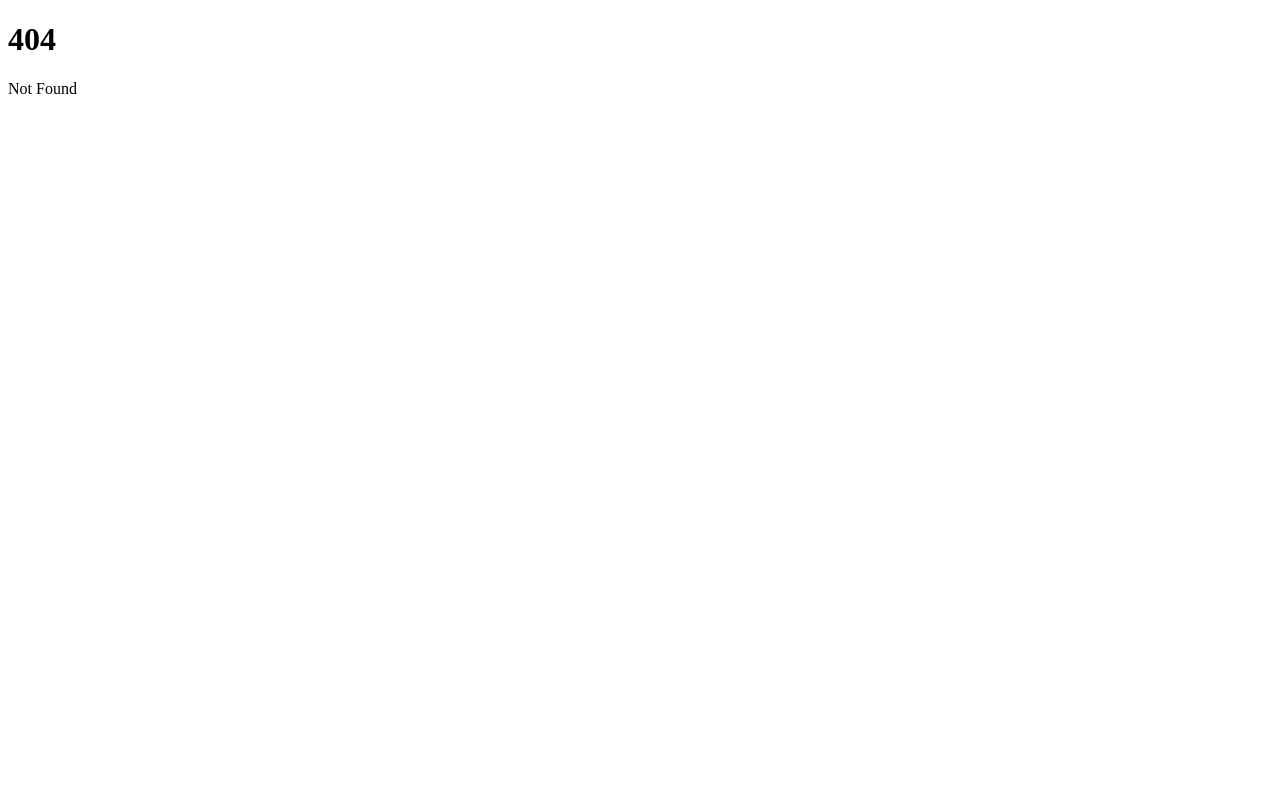
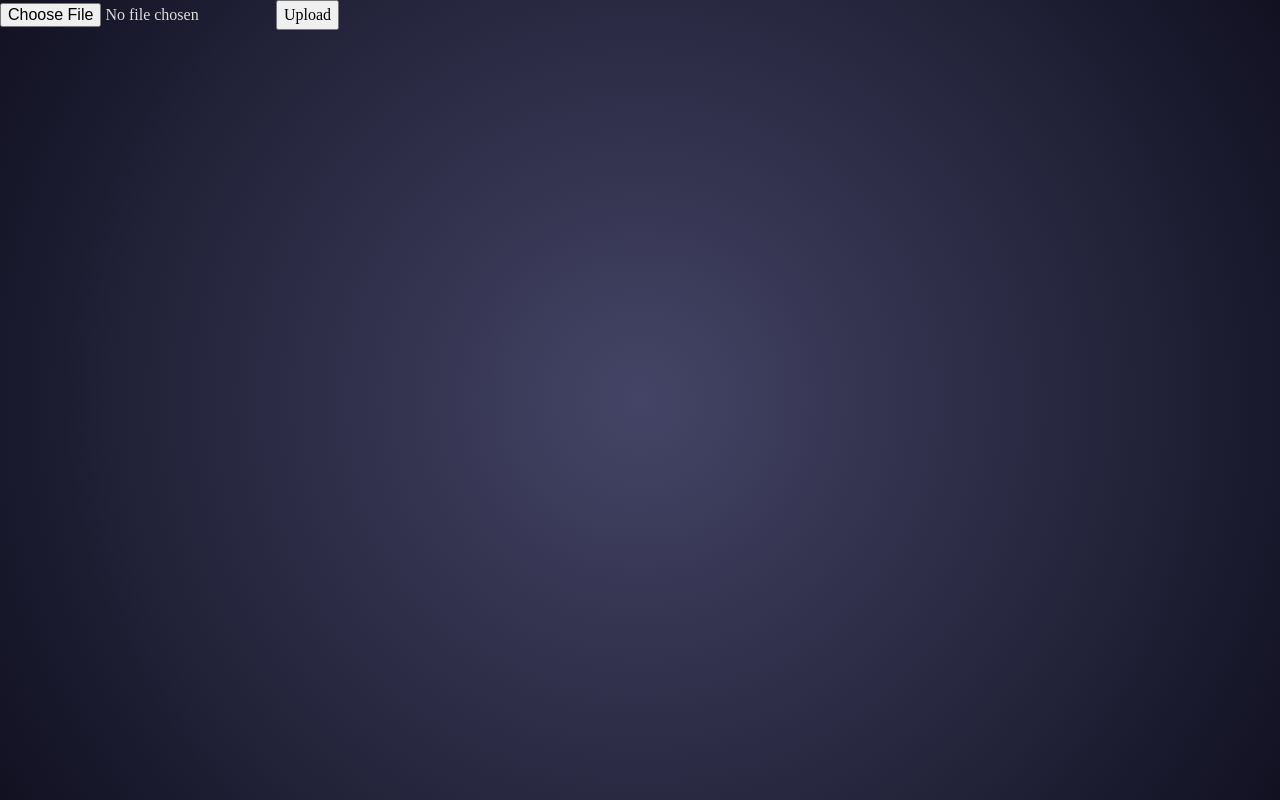
Before and after one commit to abhiyandhakal/portfolio, a SvelteKit app in the folder client/: page /dashboard in a window 1280 px wide. Before the commit this address had no page. Built offline with nearby package versions, Linux system fonts and the light colour scheme.

Commit message:
added @types/uuid

```diff
--- a/client/package.json
+++ b/client/package.json
@@ -15,6 +15,7 @@
 		"@playwright/test": "^1.28.1",
 		"@sveltejs/adapter-auto": "^2.0.0",
 		"@sveltejs/kit": "^1.5.0",
+		"@types/uuid": "^9.0.2",
 		"@typescript-eslint/eslint-plugin": "^5.59.9",
 		"@typescript-eslint/parser": "^5.59.9",
 		"eslint": "^8.28.0",
--- /dev/null
+++ b/client/src/routes/dashboard/+page.svelte
@@ -0,0 +1,8 @@
+<script>
+	import "../../styles/style.scss";
+</script>
+
+<form action="/api/dashboard" method="post">
+	<input type="file" name="file" />
+	<button type="submit">Upload</button>
+</form>
```
Also changed, not shown: 1 other file (tests, documents, lock files or other folders).
